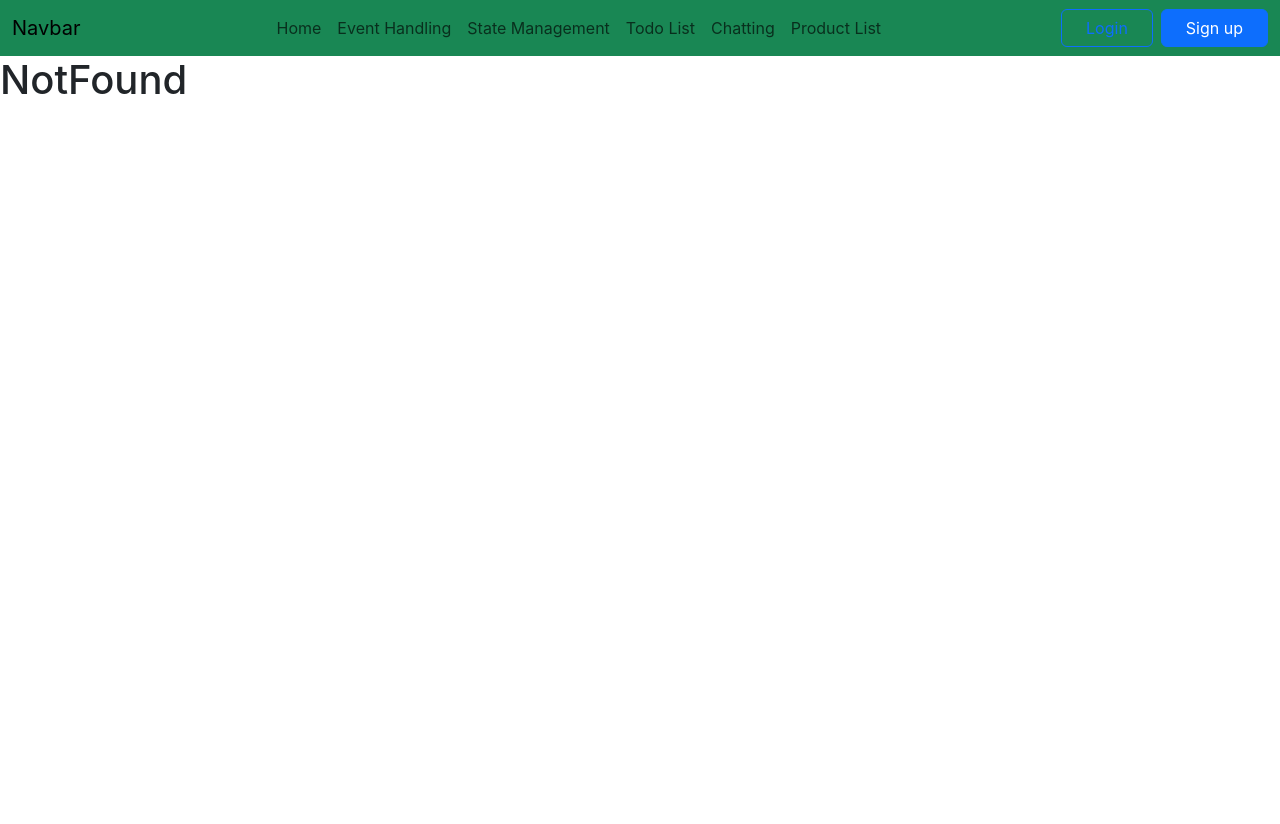
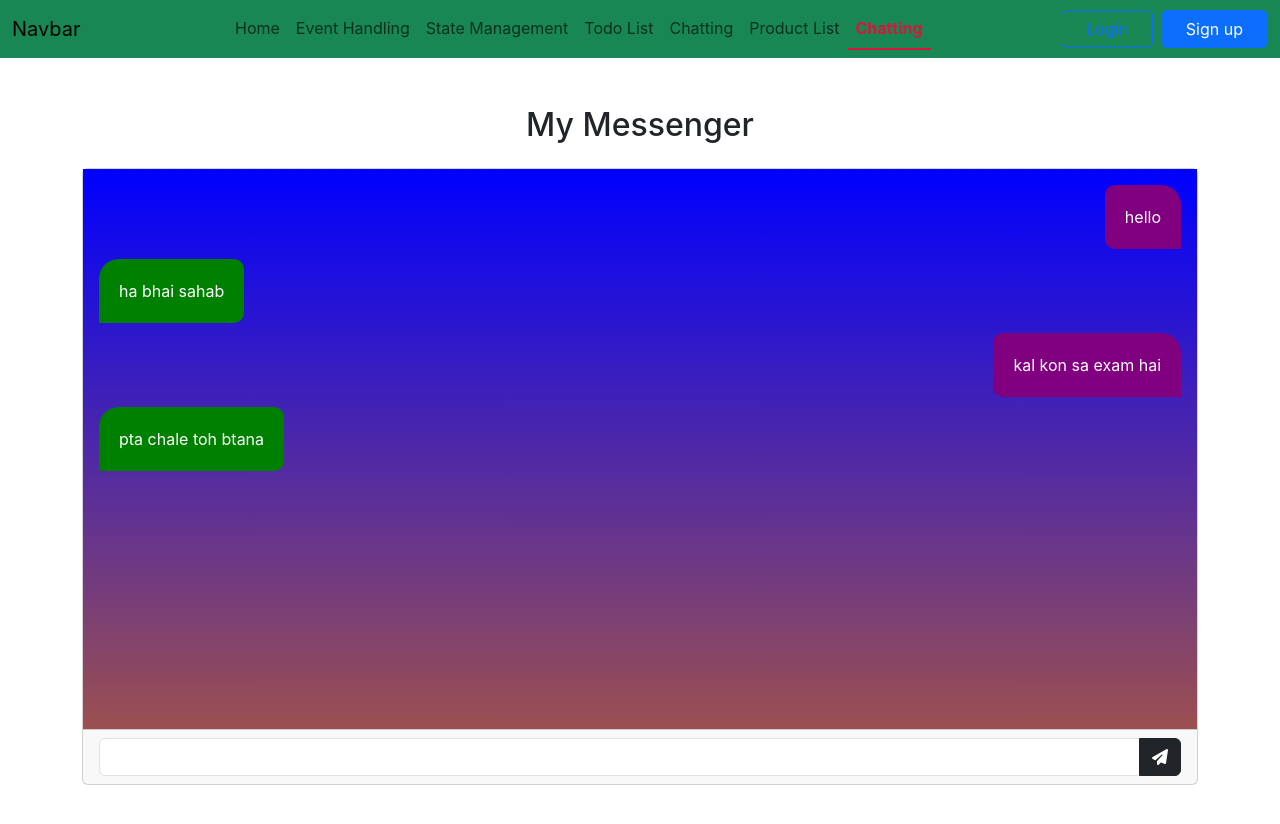
Before and after one commit to omkarsharma2821/MERN-Stack, a React (Create React App) app in the folder section 2/frontend/: page /chatting in a window 1280 px wide. Shown: the top 824 px of the page. Before the commit the page ends 800 px from the top, so only its background shows below. Built offline with nearby package versions, Linux system fonts and the light colour scheme.

Commit message:
chatting

```diff
--- a/section 2/frontend/public/index.html
+++ b/section 2/frontend/public/index.html
@@ -25,6 +25,7 @@
       Learn how to configure a non-root public URL by running `npm run build`.
     -->
     <link href="https://cdn.jsdelivr.net/npm/bootstrap@5.3.1/dist/css/bootstrap.min.css" rel="stylesheet" integrity="sha384-4bw+/aepP/YC94hEpVNVgiZdgIC5+VKNBQNGCHeKRQN+PtmoHDEXuppvnDJzQIu9" crossorigin="anonymous">
+    <link rel="stylesheet" href="https://cdnjs.cloudflare.com/ajax/libs/font-awesome/6.4.2/css/all.min.css" integrity="sha512-z3gLpd7yknf1YoNbCzqRKc4qyor8gaKU1qmn+CShxbuBusANI9QpRohGBreCFkKxLhei6S9CQXFEbbKuqLg0DA==" crossorigin="anonymous" referrerpolicy="no-referrer" />
     <title>React App</title>
   </head>
   <body>
--- a/section 2/frontend/src/App.css
+++ b/section 2/frontend/src/App.css
@@ -17,3 +17,23 @@
 .my-card-img:hover{
   transform: scale(1.2);
 }
+.chat-container{
+    height:70vh;
+    background-image: linear-gradient(0deg, rgb(156, 80, 80),blue);
+}
+.msg{
+  background-color: green;
+  padding: 20px;
+  color: white;
+  margin-bottom: 10px;
+  border-radius: 20px 10px 10px 0px;
+  width: fit-content;
+}
+.msg-sent{
+  background-color:green;
+}
+.msg-rec{
+  background-color: purple ;
+  margin-left: auto;
+  border-radius: 10px 20px 0px 10px;
+}
--- a/section 2/frontend/src/App.jsx
+++ b/section 2/frontend/src/App.jsx
@@ -11,6 +11,7 @@ import StateManagement from './components/StateManagement';
 import Todo from './components/Todo';
 import Chat from './components/Chat';
 import ProductList from './components/ProductList';
+import Chatting from './components/Chatting';
 
 function App() {
   return (
@@ -31,6 +32,7 @@ function App() {
             <Route path= "/todo" element= {<Todo />}/>
             <Route path= "/chat" element= {<Chat />}/>
             <Route path= "/product" element= {<ProductList />}/>
+            <Route path= "/chatting" element= {<Chatting />}/>
             <Route path= "*" element= {<NotFound />}/>
          </Routes>
         </BrowserRouter>
--- /dev/null
+++ b/section 2/frontend/src/components/Chatting.jsx
@@ -0,0 +1,46 @@
+import React, { useRef, useState } from 'react'
+
+const Chatting = () => {
+
+    const inputRef = useRef(null);
+
+    const [messageList, setMessageList] = useState([
+        { text : 'hello',sent:false},
+        { text : 'ha bhai sahab',sent:true},
+        { text : 'kal kon sa exam hai',sent:false},
+        { text : 'pta chale toh btana',sent:true}
+    ]);
+
+    const sendMessage = () => {
+        const messageText = inputRef.current.value;
+        console.log(messageText);
+        setMessageList([...messageList, {text: messageText, sent : true}])
+        inputRef.current.value = '';
+    }
+
+  return (
+    <div>
+        <div className="container py-5">
+            <h2 className='mb-4 text-center'>My Messenger</h2>
+            <div className="card">
+                <div className="card-body chat-container">
+                    {
+                        messageList.map((message) => {
+                            return <div className={`msg ${message.sent ? 'msg-sent': 'msg-rec'}`}>{message.text}</div>
+                        })
+                    }
+                </div>
+                <div className="card-footer">
+                    <div className="input-group">
+                        <input type="text" className="form-control" ref= {inputRef} />
+                        <button className="btn btn-dark"><i class="fa-solid fa-paper-plane"></i></button>
+
+                    </div>
+                </div>
+            </div>
+        </div>
+    </div>
+  )
+}
+
+export default Chatting
--- a/section 2/frontend/src/components/Navbar.jsx
+++ b/section 2/frontend/src/components/Navbar.jsx
@@ -51,6 +51,11 @@ const Navbar = () => {
                 Product List
               </NavLink>
             </li>
+            <li className="nav-item">
+              <NavLink className="nav-link" to="/chatting">
+                Chatting
+              </NavLink>
+            </li>
           </ul>
           <button className="d-flex px-4 btn btn-outline-primary me-2">
             <NavLink className="nav-link" to="/login">
--- a/section 2/frontend/src/components/ProductList.jsx
+++ b/section 2/frontend/src/components/ProductList.jsx
@@ -7,7 +7,7 @@ const ProductList = () => {
     const brands =[ 'Asus', 'Dell', 'Apple', 'Lenevo'];
     const searchProduct = (e) => {
         const search = e.target.value;
-        let filteredData = productData.filter((product) => { return product.model.tolowercase().includes(search.tolowercase()) })
+        let filteredData = productData.filter((product) => { return product.model.tolowercase().includes(search.tolowercase()) });
         setProductsArray(filteredData);
     }
     const filteredBrand = (e) => {
```
